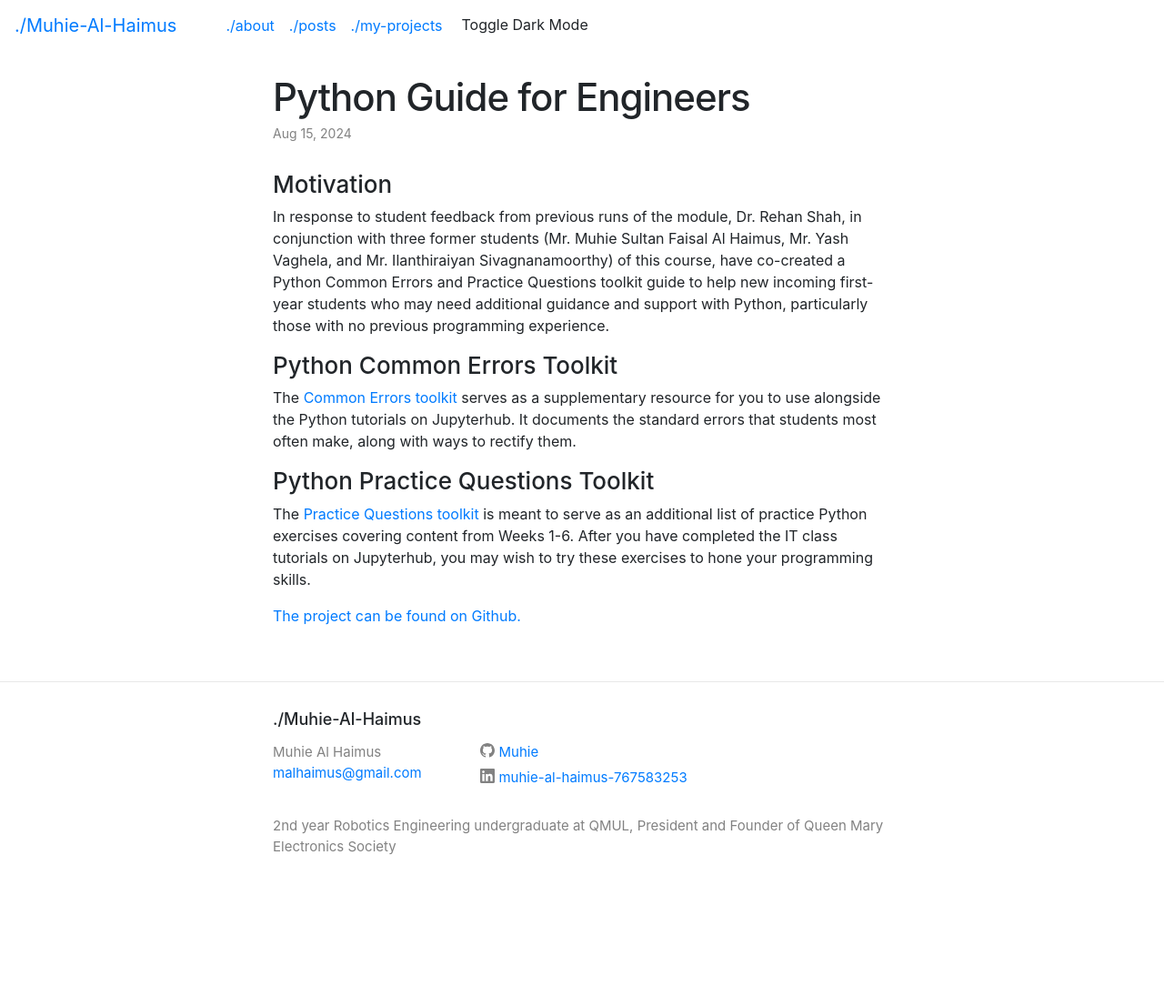
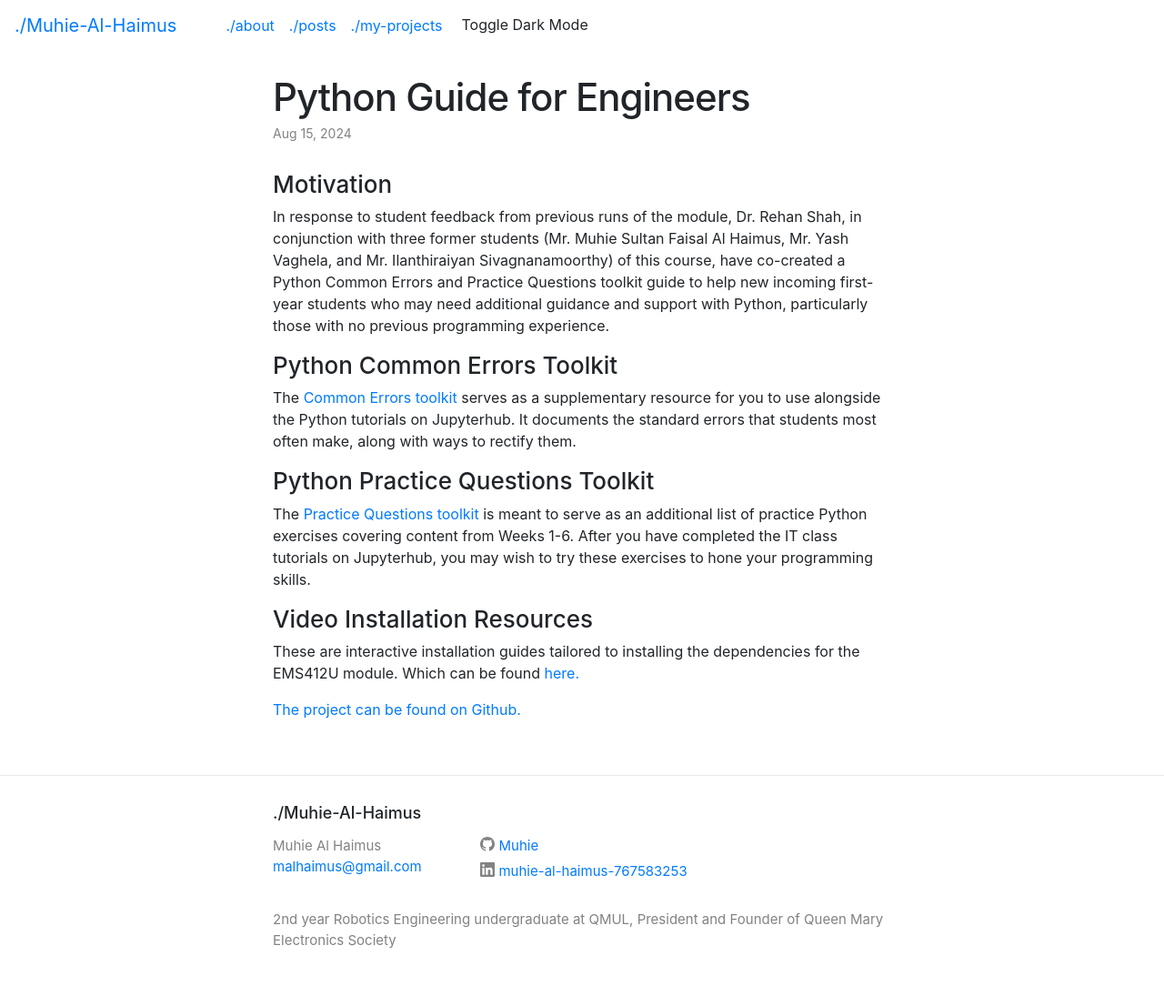
Before and after one commit to Muhie/muhie-me, a Jekyll site: the page built from _projects/2024-08-15-python-guide-for-engineers.md, in a window 1280 px wide. Shown: the whole page at 91% size. Built offline with Jekyll 4.4.1, drawn with Linux system fonts in a browser that asks for light colours; a style sheet for code colours, icons or effects is not loaded; before the commit the page ends 1003 px from its top, so only the background shows below that.

Commit message:
added resources

```diff
--- a/_projects/2024-08-15-python-guide-for-engineers.md
+++ b/_projects/2024-08-15-python-guide-for-engineers.md
@@ -16,4 +16,9 @@ The <a href="{{ "assets/documents/EMS412-Common-Errors-Toolkit.pdf" | relative_u
 
 The <a href="{{ "assets/documents/EMS412-Practice-Questions-Toolkit.pdf" | relative_url }}">Practice Questions toolkit</a> is meant to serve as an additional list of practice Python exercises covering content from Weeks 1-6. After you have completed the IT class tutorials on Jupyterhub, you may wish to try these exercises to hone your programming skills.
 
+### Video Installation Resources
+
+These are interactive installation guides tailored to installing the dependencies for the EMS412U module. Which can be found <a href="https://www.youtube.com/watch?v=sRj58RCRRSE&list=PLVTKec-v1Xhsq0B_q3NbLEAafPlh_3XhE">here.</a>
+
+
 <a href="https://github.com/Muhie/ems412u-python-guides?tab=readme-ov-file#motivation">The project can be found on Github.</a>
```
